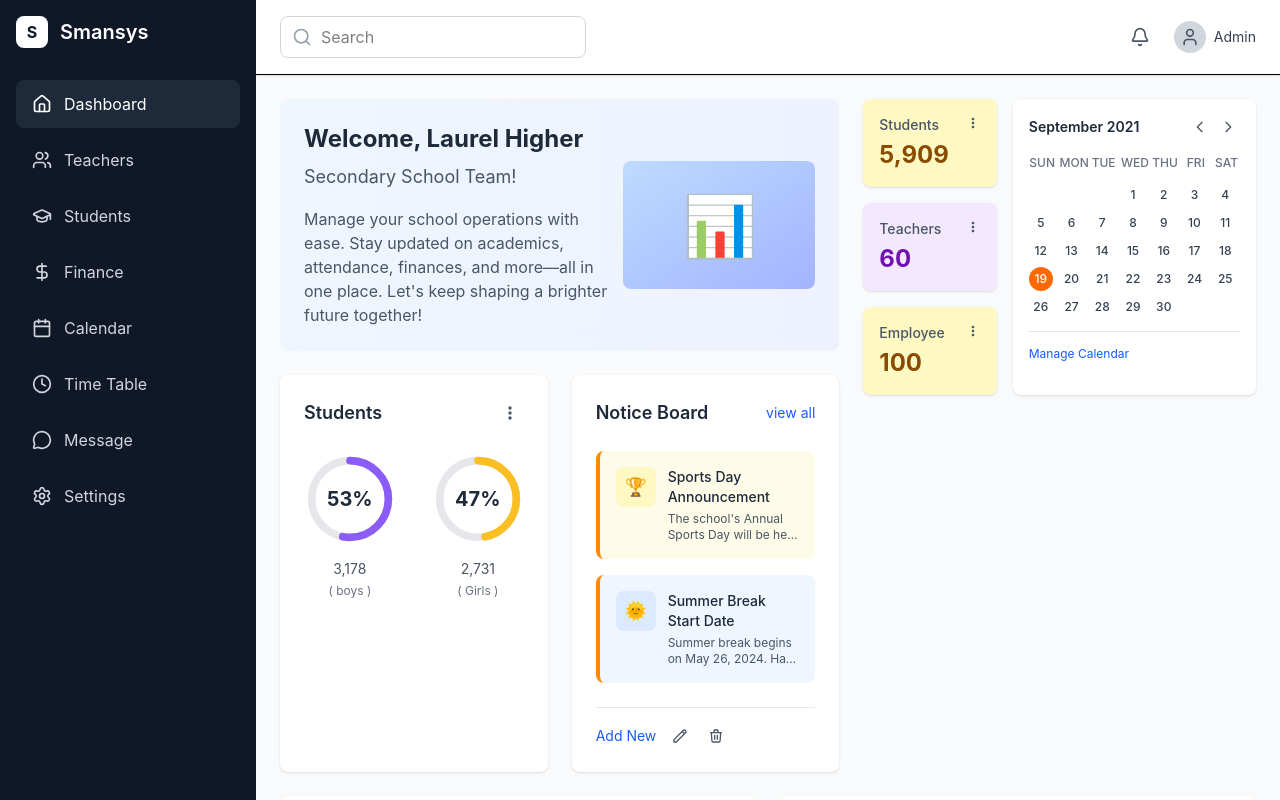
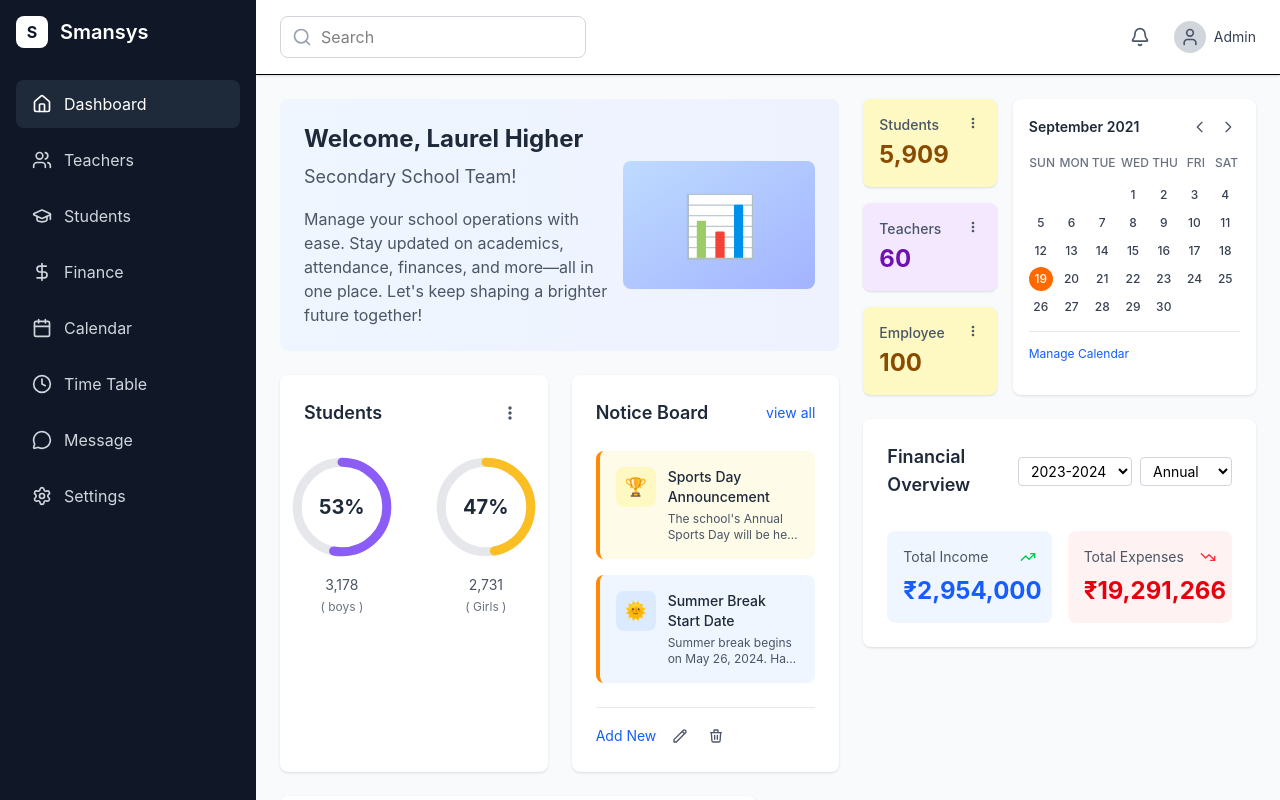
Before and after one commit to Khelva47/school-management-system, a Next.js app: page / in a window 1280 px wide. Built offline with nearby package versions, Linux system fonts and the light colour scheme.

Commit message:
completed the financial overview

```diff
--- a/src/app/components/dashboard/FinancialOverview.js
+++ b/src/app/components/dashboard/FinancialOverview.js
@@ -1,10 +1,10 @@
 import React from 'react';
 import { TrendingUp, TrendingDown } from 'lucide-react';
 
-const FinancialOverview = () => {
+const FinancialOverview = ({ income, expenses }) => {
   return (
     <div className="bg-white p-6 rounded-lg shadow-sm">
-      <div className="flex items-center justify-between mb-6">
+      <div className="flex items-center justify-between mb-8">
         <h3 className="text-lg font-semibold text-gray-800">Financial Overview</h3>
         <div className="flex items-center space-x-2">
           <select className="text-sm border border-gray-300 rounded px-2 py-1">
@@ -24,7 +24,9 @@ const FinancialOverview = () => {
             <span className="text-sm text-gray-600">Total Income</span>
             <TrendingUp className="w-4 h-4 text-green-500" />
           </div>
-          <div className="text-2xl font-bold text-blue-600">₹29,545,000</div>
+          <div className="text-2xl font-bold text-blue-600">
+            ₹{income.toLocaleString()}
+          </div>
         </div>
 
         <div className="bg-red-50 p-4 rounded-lg">
@@ -32,7 +34,9 @@ const FinancialOverview = () => {
             <span className="text-sm text-gray-600">Total Expenses</span>
             <TrendingDown className="w-4 h-4 text-red-500" />
           </div>
-          <div className="text-2xl font-bold text-red-600">₹19,291,266</div>
+          <div className="text-2xl font-bold text-red-600">
+            ₹{expenses.toLocaleString()}
+          </div>
         </div>
       </div>
     </div>
--- a/src/app/components/dashboard/StudentStats.js
+++ b/src/app/components/dashboard/StudentStats.js
@@ -17,8 +17,8 @@ const StudentStats = () => {
       <div className="flex justify-center space-x-8 mb-6">
         {/* Boys Chart */}
         <div className="flex flex-col items-center">
-          <div className="relative w-24 h-24 mb-3">
-            <svg className="w-24 h-24 transform -rotate-90" viewBox="0 0 100 100">
+          <div className="relative w-28 h-28 mb-3">
+            <svg className="w-28 h-28 transform -rotate-90" viewBox="0 0 100 100">
               {/* Background circle */}
               <circle
                 cx="50"
@@ -53,8 +53,8 @@ const StudentStats = () => {
 
         {/* Girls Chart */}
         <div className="flex flex-col items-center">
-          <div className="relative w-24 h-24 mb-3">
-            <svg className="w-24 h-24 transform -rotate-90" viewBox="0 0 100 100">
+          <div className="relative w-28 h-28 mb-3">
+            <svg className="w-28 h-28 transform -rotate-90" viewBox="0 0 100 100">
               {/* Background circle */}
               <circle
                 cx="50"
--- a/src/app/page.js
+++ b/src/app/page.js
@@ -46,7 +46,7 @@ export default function Home() {
                   </div>
 
                   {/* Right side - Stats cards and calendar */}
-                  <div className="lg:col-span-6 xl:col-span-5">
+                  <div className="lg:col-span-6 xl:col-span-5 space-y-6">
                     <div className="flex gap-4">
                       {/* Stats cards in a single column with increased size */}
                       <div className="flex flex-col gap-4 flex-1">
@@ -60,6 +60,9 @@ export default function Home() {
                         <Calendar year={2021} month={8} /> {/* September 2021 (month 8 = September) */}
                       </div>
                     </div>
+                    <div className="grid grid-cols-1 md:grid-cols-1 gap-6 ">
+                      <FinancialOverview income={2954000} expenses={19291266} className="h-32 p-2 bg-white rounded-lg shadow-md" />
+                    </div>
                   </div>
                 </div>
 
@@ -67,7 +70,6 @@ export default function Home() {
                   <div className="lg:col-span-1">
                     <EarningsChart />
                   </div>
-                  <FinancialOverview income={2954000} expenses={19291266} />
                 </div>
 
                 <div className="grid grid-cols-1 lg:grid-cols-2 gap-6">
```
